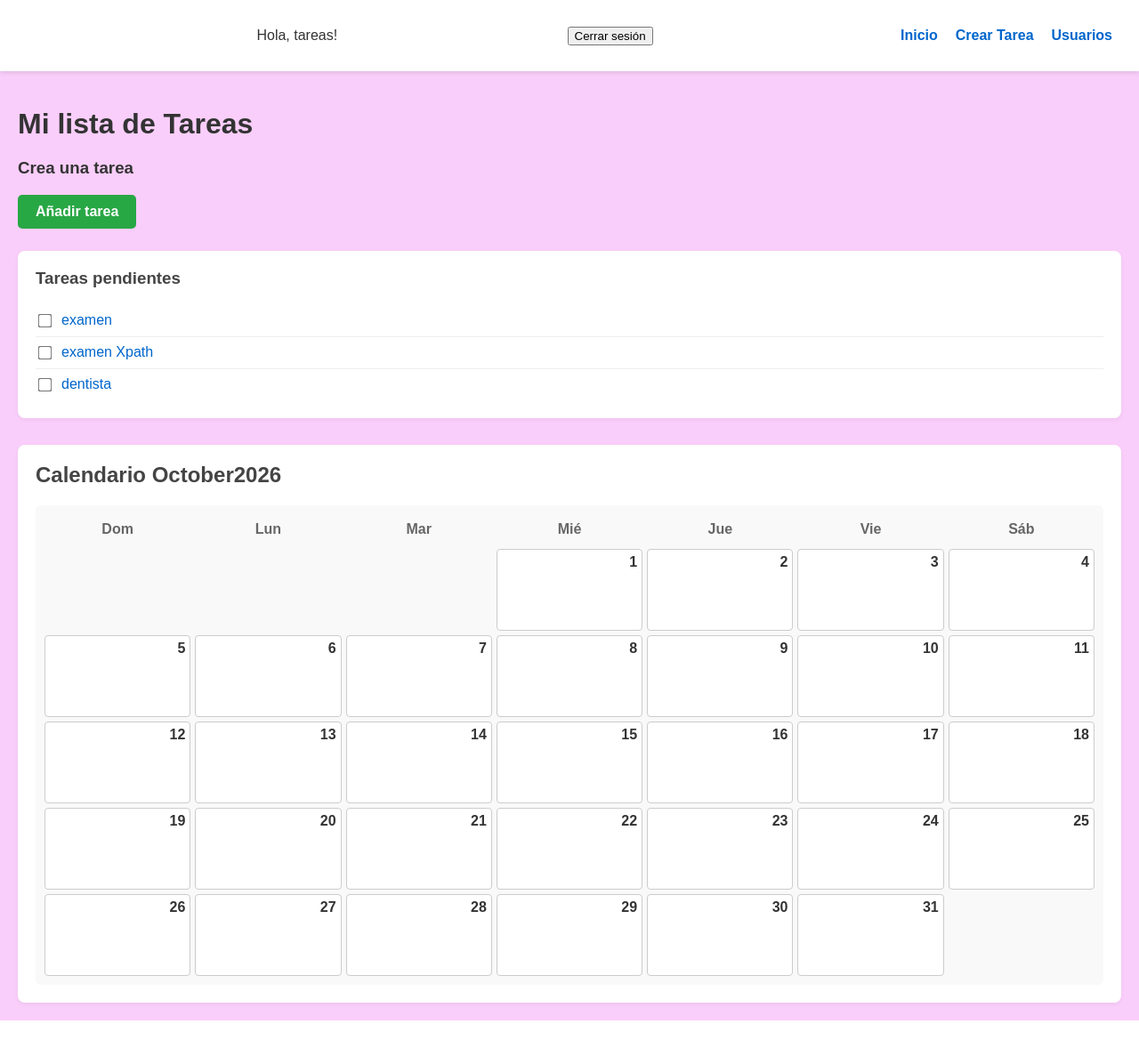
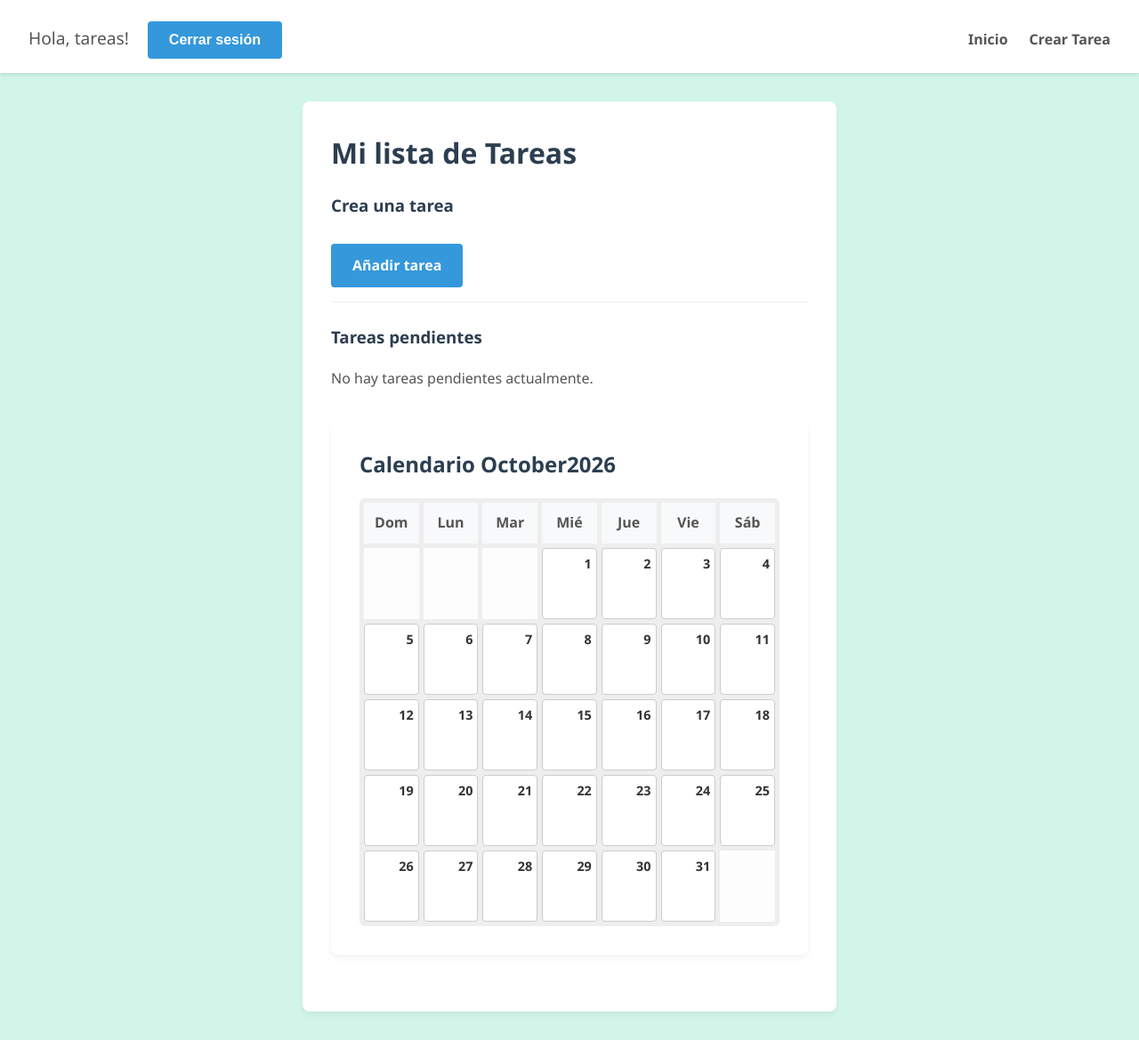
Before and after one commit to Diana-Bernardos/proyecto_todo, a Django app: page / in a window 1280 px wide. Shown: the whole page at 89% size. Before the commit the page ends 1147 px from the top, so only its background shows below. Run offline with Django 5.2, Linux system fonts and the light colour scheme; a user stored in the database is signed in; data comes from the database, SQL or seed files in the repository; both versions use the stored data as it was after the commit.

Commit message:
enlace de tareas y usuarios

```diff
--- a/proyecto_todo/mis_tareas/static/mis_tareas/style.css
+++ b/proyecto_todo/mis_tareas/static/mis_tareas/style.css
@@ -1,199 +1,248 @@
-/* Estilos generales */
-body {
-    font-family: Arial, Helvetica, sans-serif;
-    background-color: #facefa;
+/* --- ESTILOS GENERALES Y RESET --- */
+* {
+    box-sizing: border-box;
     margin: 0;
     padding: 0;
-    color: #333333;
 }
 
-/* Encabezado y barra de navegación */
+body {
+    font-family: 'Segoe UI', Tahoma, Geneva, Verdana, sans-serif;
+    background-color: #d1f5e9;
+    color: #333;
+    line-height: 1.6;
+}
+
+/* --- HEADER Y NAVEGACIÓN --- */
 header {
     background-color: #ffffff;
+    box-shadow: 0 2px 4px rgba(0, 0, 0, 0.1);
+    padding: 1rem 2rem;
     display: flex;
+    flex-wrap: wrap;
     justify-content: space-between;
     align-items: center;
-    padding: 15px 30px;
-    box-shadow: 0 2px 5px rgba(0, 0, 0, 0.1);
+    margin-bottom: 2rem;
 }
 
-.logo {
+header .logo {
     font-weight: bold;
     font-size: 1.2rem;
-    color: #444444;
+    color: #2c3e50;
 }
 
-nav ul {
-    list-style: none;
-    margin: 0;
-    padding: 0;
-    display: flex;
+header p {
+    display: inline-block;
+    margin-right: 1rem;
+    font-weight: 500;
 }
 
-nav ul li {
-    margin-left: 20px;
+header form {
+    display: inline-block;
+}
+header a{
+    text-decoration: none;
+    color: #555;
+    font-weight: 600;
+    transition: color 0.2s;
 }
 
-nav ul li a {
-    text-decoration: none;
-    color: #0066cc;
-    font-weight: bold;
-    transition: color 0.2s ease;
+header nav ul {
+    list-style: none;
+    display: flex;
+    gap: 1.5rem;
+    margin-top: 0.5rem;
+    width: 100%;
 }
 
-nav ul li a:hover {
-    color: #003366;
-    text-decoration: underline;
+header nav a {
+    text-decoration: none;
+    color: #555;
+    font-weight: 600;
+    transition: color 0.2s;
 }
 
-/* Contenedor principal donde se inyectará el bloque content de las hijas */
-main, .content {
-    max-width: 900px;
-    margin: 30px auto;
-    padding: 20px;
-    background-color: #ffffff;
-    border-radius: 8px;
-    box-shadow: 0 4px 10px rgba(0, 0, 0, 0.05);
-}
-/* Contenedor principal de la vista main */
-.tareas-container {
-    padding: 20px;
+header nav a:hover {
+    color: #3498db;
 }
 
-.tareas-container h1 {
-    color: #333333;
-    margin-bottom: 20px;
+/* --- CONTENEDORES Y TARJETAS GENERALES --- */
+.tareas-container,
+form:not(header form) {
+    background: #ffffff;
+    max-width: 600px;
+    margin: 2rem auto;
+    padding: 2rem;
+    border-radius: 8px;
+    box-shadow: 0 4px 6px rgba(0, 0, 0, 0.05);
 }
 
-/* Sección de crear tarea y botón */
-.seccion-crear {
-    margin-bottom: 25px;
+h1, h2, h3 {
+    color: #2c3e50;
+    margin-bottom: 1.2rem;
 }
 
-.btn-añadir {
-    display: inline-block;
-    background-color: #28a745;
-    color: white;
-    padding: 10px 20px;
-    border-radius: 5px;
-    text-decoration: none;
-    font-weight: bold;
-    transition: background-color 0.2s ease;
+/* --- ESTILOS PARA FORMULARIOS (form.as_p) --- */
+form p {
+    margin-bottom: 1rem;
+    display: flex;
+    flex-direction: column;
 }
 
-.btn-añadir:hover {
-    background-color: #218838;
+form label {
+    font-weight: 600;
+    margin-bottom: 0.4rem;
+    color: #555;
 }
 
-/* Lista de tareas pendientes */
-.tarea {
-    background-color: #ffffff;
-    padding: 20px;
-    border-radius: 8px;
-    box-shadow: 0 2px 5px rgba(0, 0, 0, 0.05);
-    margin-bottom: 30px;
+form input[type="text"],
+form input[type="password"],
+form input[type="email"],
+form textarea,
+form select {
+    padding: 0.75rem;
+    border: 1px solid #ccc;
+    border-radius: 4px;
+    font-size: 1rem;
+    outline: none;
+    transition: border-color 0.2s;
 }
 
-.tarea h3 {
-    margin-top: 0;
-    color: #444444;
+form input:focus,
+form textarea:focus,
+form select:focus {
+    border-color: #3498db;
+}
+
+/* --- BOTONES --- */
+button[type="submit"],
+.btn-añadir {
+    background-color: #3498db;
+    color: white;
+    border: none;
+    padding: 0.75rem 1.5rem;
+    font-size: 1rem;
+    font-weight: 600;
+    border-radius: 4px;
+    cursor: pointer;
+    text-decoration: none;
+    display: inline-block;
+    transition: background-color 0.2s;
+    margin-right: 0.5rem;
+    margin-top: 0.5rem;
+}
+
+button[type="submit"]:hover,
+.btn-añadir:hover {
+    background-color: #2980b9;
+}
+
+/* Botón secundario o de eliminar (si aplica) */
+button[name="eliminar"] {
+    background-color: #e74c3c;
+}
+
+button[name="eliminar"]:hover {
+    background-color: #c0392b;
+}
+
+/* --- SECCIÓN DE TAREAS (main.html) --- */
+.seccion-crear {
+    margin-bottom: 1.5rem;
+    padding-bottom: 1rem;
+    border-bottom: 1px solid #eee;
 }
 
 .tarea ul {
     list-style: none;
     padding: 0;
-    margin: 0;
 }
 
 .tarea li {
-    padding: 8px 0;
-    border-bottom: 1px solid #eeeeee;
     display: flex;
     align-items: center;
+    padding: 0.5rem 0;
+    border-bottom: 1px solid #f9f9f9;
 }
 
-.tarea li:last-child {
-    border-bottom: none;
-}
-
-.tarea input[type="checkbox"] {
-    margin-right: 12px;
+.tarea li input[type="checkbox"] {
+    margin-right: 1rem;
     transform: scale(1.2);
 }
 
-.tarea a {
+.tarea li a {
     text-decoration: none;
-    color: #0066cc;
-    font-weight: 500;
+    color: #333;
 }
 
-.tarea a:hover {
+.tarea li a:hover {
+    color: #3498db;
     text-decoration: underline;
-    color: #004080;
 }
 
-/* Sección del Calendario */
+/* --- CALENDARIO --- */
 .calendario {
-    background-color: #ffffff;
-    padding: 20px;
+    max-width: 900px;
+    margin: 2rem auto;
+    background: #ffffff;
+    padding: 2rem;
     border-radius: 8px;
-    box-shadow: 0 2px 5px rgba(0, 0, 0, 0.05);
-}
-
-.calendario h2 {
-    margin-top: 0;
-    color: #444444;
-}
-
-.grid-calendario {
-    display: grid;
-    margin-top: 15px;
-    background-color: #f9f9f9;
-    padding: 10px;
-    border-radius: 6px;
-    grid-template-columns: repeat(7, 1fr);
-    gap: 5px;
-    text-align: center;
-}
-
-.grid-calendario span {
-    font-weight: bold;
-    color: #666666;
-    padding: 8px 0;
-}
-
-/* Estilo para los días del calendario */
-.grid-calendario a.dia {
-    background-color: #ffffff;
-    color: #333333;
-    border-radius: 4px;
-    transition: all 0.2s ease;
-}
-
-.grid-calendario a.dia:hover {
-    background-color: #0066cc;
-    color: #ffffff;
-    border-color: #0066cc;
-}
-
-.grid-calendario .vacio {
-    background-color: transparent;
-    border: none;
+    box-shadow: 0 4px 6px rgba(0, 0, 0, 0.05);
 }
 
 .grid-calendario {
     display: grid;
     grid-template-columns: repeat(7, 1fr);
     gap: 5px;
-    text-align: center;
+    background-color: #eee;
+    padding: 5px;
+    border-radius: 6px;
 }
 
-.grid-calendario .dia-celda {
-    background-color: #ffffff;
-    border-radius: 4px;
-    transition: border-color 0.2s ease;
+.grid-calendario span:not(.dia) {
+    background-color: #f8f9fa;
+    text-align: center;
+    font-weight: bold;
+    padding: 10px 0;
+    color: #555;
 }
 
-.grid-calendario .dia-celda:hover {
-    border-color: #0066cc;
+.dia-celda {
+    background-color: #ffffff;
+    padding: 8px;
+    min-height: 80px;
+    display: flex;
+    flex-direction: column;
+    justify-content: space-between;
+    border-radius: 4px;
 }
+
+.dia.vacio {
+    background-color: #fdfdfd;
+}
+
+.dia-numero {
+    font-weight: bold;
+    text-decoration: none;
+    text-align: right;
+    color: #333;
+    font-size: 0.9rem;
+}
+
+.dia-numero:hover {
+    color: #3498db;
+}
+
+/* --- ENLACES GENERALES Y ERRORES --- */
+p a {
+    color: #3498db;
+    text-decoration: none;
+}
+
+p a:hover {
+    text-decoration: underline;
+}
+
+/* Errores de formulario */
+form + p, p {
+    color: #555;
+}
--- a/proyecto_todo/mis_tareas/templates/mis_tareas/login.html
+++ b/proyecto_todo/mis_tareas/templates/mis_tareas/login.html
@@ -1,7 +1,7 @@
 {% extends "mis_tareas/master.html" %}
 {% block title %}login{% endblock %}
 {% block content %}
-    <h1>Iniciar sesion</h1>
+    <h1>Inicia sesion</h1>
 
     {%if form.errors %}
       <p>El usuario o la contraseñas no son correctos</p>
--- a/proyecto_todo/mis_tareas/templates/mis_tareas/master.html
+++ b/proyecto_todo/mis_tareas/templates/mis_tareas/master.html
@@ -9,7 +9,7 @@
 </head>
 <body>
     <header>
-        <div class="logo"></div>
+        <div class="logo">
         {% if user.is_authenticated %}
             <p>Hola, {{ user.username }}!</p>
             <form method="post" action="{% url 'logout' %}">
@@ -17,15 +17,13 @@
                 <button type="submit">Cerrar sesión</button>
             </form>
         {% else %}
-            <a href="{% url 'login' %}">Iniciar sesión</a>
-            <a href="{% url 'registro' %}">Registrarse</a>
+            <a href="{% url 'login' %}" style>Iniciar sesión</a>
         {% endif %}
+        </div>
         <nav>
             <ul>
                 <li><a href="{% url 'inicio' %}">Inicio</a></li>
                 <li><a href="{% url 'crear_tarea' %}">Crear Tarea</a></li>
-                <li><a href="{% url 'usuario' %}">Usuarios</a></li>
-
             </ul>
         </nav>
     </header>
--- a/proyecto_todo/mis_tareas/templates/mis_tareas/usuarios.html
+++ b/proyecto_todo/mis_tareas/templates/mis_tareas/usuarios.html
@@ -5,7 +5,7 @@
 
     <form method="POST">
       {% csrf_token %}
-      {{form.as_p}}
+      {{form.as_ul}}
       <button type="submit">Iniciar Sesion</button>
     </form>
 {% endblock %}
--- a/proyecto_todo/mis_tareas/views.py
+++ b/proyecto_todo/mis_tareas/views.py
@@ -1,8 +1,8 @@
 from django.shortcuts import render, redirect, get_object_or_404
 from django.http import HttpRequest
 from django.template import loader
-from .forms import TareaForm, UsuarioForm
-from .models import Tareas, Estados, Usuarios
+from .forms import TareaForm
+from .models import Tareas, Estados
 import calendar
 from datetime import datetime
 from django.contrib.auth.decorators import login_required
@@ -14,6 +14,17 @@ def prueba(request):
         'tarea': ['tarea1', 'tarea2']
         }
     return render(request, 'mis_tareas/main.html', prueba1)
+
+def registro(request):
+    if request.method == 'POST':
+        form = UserCreationForm(request.POST)
+        if form.is_valid():
+            usuario_nuevo = form.save()
+            login(request, usuario_nuevo)
+            return redirect('inicio')
+    else:
+        form = UserCreationForm()
+    return render(request, 'mis_tareas/registro.html', {'form': form})
 
 def login_view(request):
     return render(request, 'mis_tareas/login.html')
@@ -28,7 +39,7 @@ def main(request):
     cal_data = calendar.monthcalendar(anio, mes)
     nombre_mes = calendar.month_name[mes]
 
-    tarea = Tareas.objects.all()
+    tarea = Tareas.objects.filter(usuario = request.user).select_related('estado').order_by('-fecha_creacion')
 
     context = {
     'tarea': tarea,
@@ -42,7 +53,7 @@ def main(request):
 def inicio_privado(request):
     return render(request, 'mis_tareas/inicio_privado.html')
 
-
+@login_required
 def crear_tarea(request):
     fecha_inicial = request.GET.get('fecha', None)
 
@@ -50,12 +61,8 @@ def crear_tarea(request):
         form = TareaForm(request.POST)
 
         if form.is_valid():
-            estado_texto = request.POST.get('estado', '').strip().capitalize()
-
-            objeto_estado, creado = Estados.objects.get_or_create(nombre_estado=estado_texto)
             tarea = form.save(commit=False)
-            tarea.estado = objeto_estado
-
+            tarea.usuario = request.user
             tarea.save()
             return redirect('inicio')
     else:
@@ -65,6 +72,7 @@ def crear_tarea(request):
         form = TareaForm(initial=initial_data)
     return render(request, 'mis_tareas/añadir_tareas.html', {'form': form})
 
+@login_required
 def editar_tarea(request, tareas_id):
     tarea = get_object_or_404(Tareas, id= tareas_id)
 
@@ -75,26 +83,15 @@ def editar_tarea(request, tareas_id):
 
         form = TareaForm(request.POST, instance=tarea)
         if form.is_valid():
-            tarea_editada= form.save(commit=False)
+            form.save()
+            return redirect('inicio')
 
-            nombre_estado_ingresado = form.cleaned_data.get('estado')
-
-            if nombre_estado_ingresado:
-
-                estado_objeto, creado = Estados.objects.get_or_create(nombre_estado=nombre_estado_ingresado)
-                tarea_editada.estado = estado_objeto
-            else:
-                tarea_editada.estado = None
-
-            tarea_editada.save()
-            return redirect('inicio')
     else:
-        estado_inicial = tarea.estado.nombre_estado if tarea.estado else ''
-
-        form = TareaForm(instance=tarea, initial={'estado':estado_inicial})
+        form = TareaForm(instance=tarea)
 
     return render(request, 'mis_tareas/editar_tareas.html', {'form':form})
 
+@login_required
 def usuario(request):
     if request.method=='POST':
         form = UsuarioForm(request.POST)
@@ -105,14 +102,3 @@ def usuario(request):
         form=UsuarioForm()
 
     return render(request, 'mis_tareas/usuarios.html', {'form':form})
-
-def registro(request):
-    if request.method == 'POST':
-        form = UserCreationForm(request.POST)
-        if form.is_valid():
-            usuario_nuevo = form.save()
-            login(request, usuario_nuevo)
-            return redirect('inicio')
-    else:
-        form = UserCreationForm()
-    return render(request, 'mis_tareas/registro.html', {'form': form})
```
Also changed, not shown: proyecto_todo/mis_tareas/forms.py (+2 -13 lines), proyecto_todo/mis_tareas/models.py (+2 -11 lines), proyecto_todo/db.sqlite3, proyecto_todo/mis_tareas/migrations/0001_initial.py.
